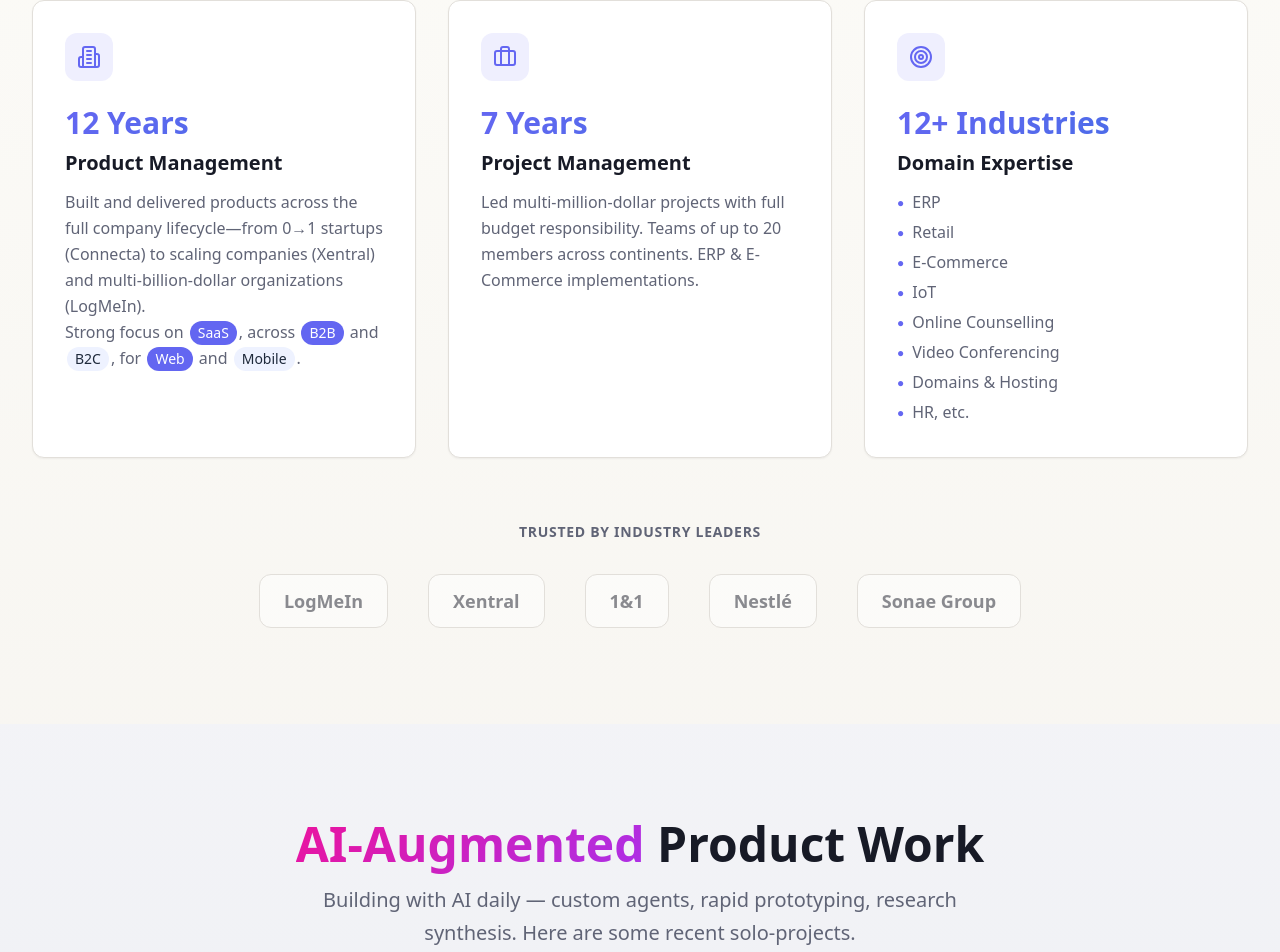
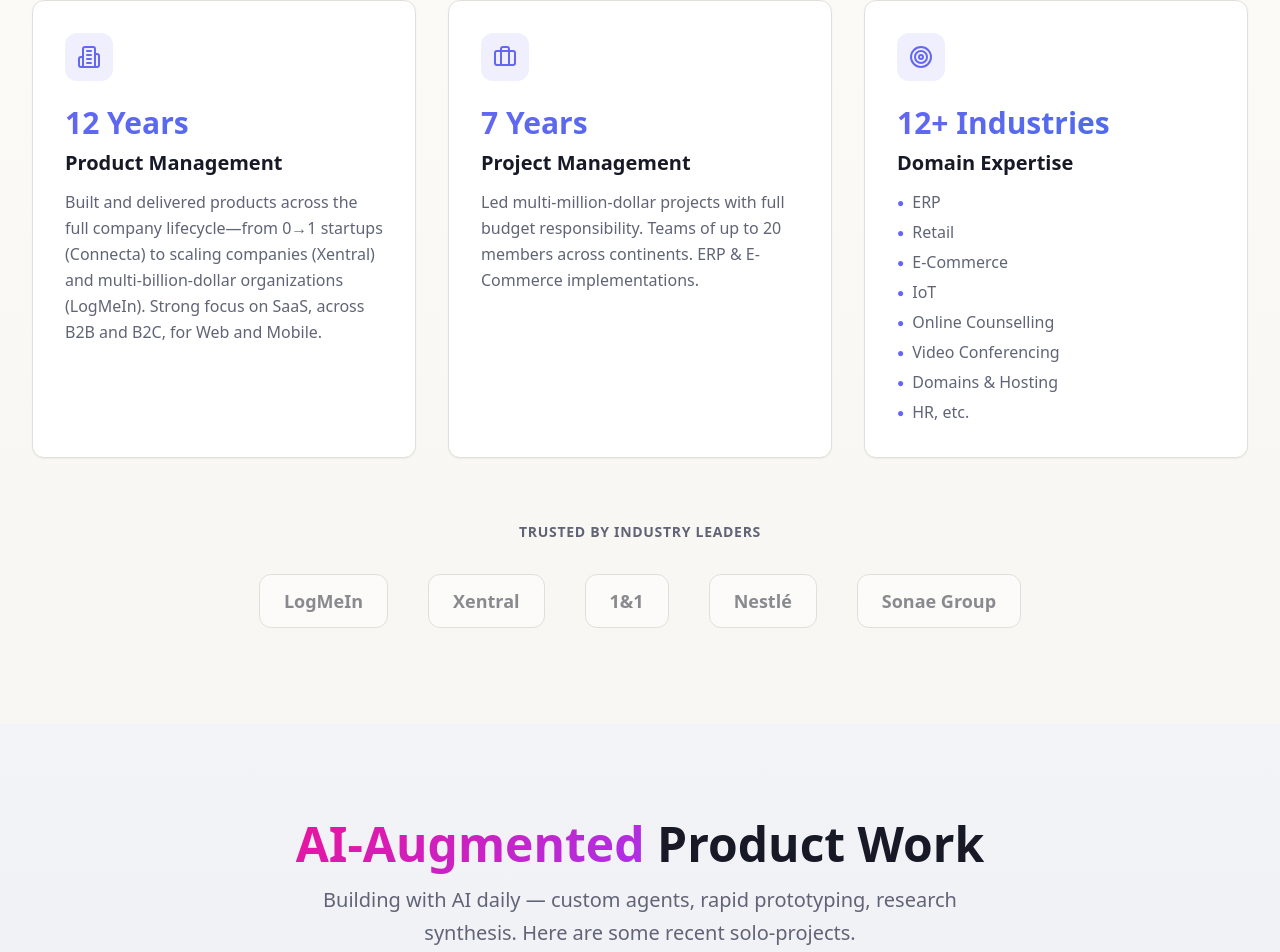
Before and after one commit to io-ogni/ioana-elevate-5558487523489, a React (Vite) app: page / in a window 1280 px wide. Shown: the part 1979-2931 px from the top of the page. Built offline with nearby package versions, Linux system fonts and the light colour scheme; the HTML template or start-up script is replaced by a standard one.

Commit message:
Preceding changes

```diff
--- a/src/components/Experience.tsx
+++ b/src/components/Experience.tsx
@@ -6,8 +6,7 @@ const experiences = [
     icon: Building2,
     stat: "12 Years",
     title: "Product Management",
-    description: "Built and delivered products across the full company lifecycle—from 0→1 startups (Connecta) to scaling companies (Xentral) and multi-billion-dollar organizations (LogMeIn).",
-    inlineTags: true,
+    description: "Built and delivered products across the full company lifecycle—from 0→1 startups (Connecta) to scaling companies (Xentral) and multi-billion-dollar organizations (LogMeIn). Strong focus on SaaS, across B2B and B2C, for Web and Mobile.",
   },
   {
     icon: Briefcase,
```
